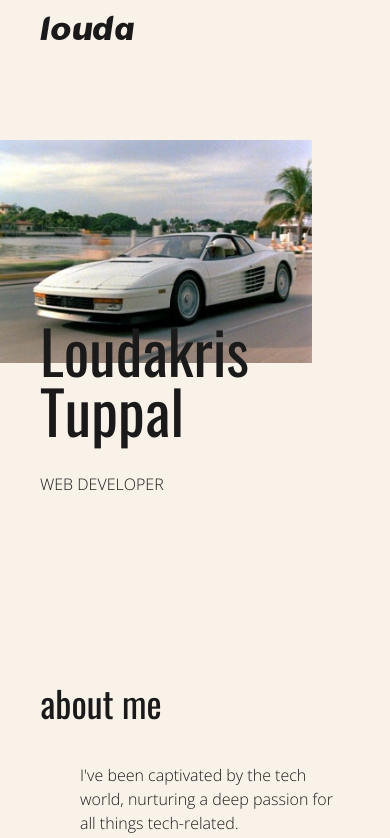
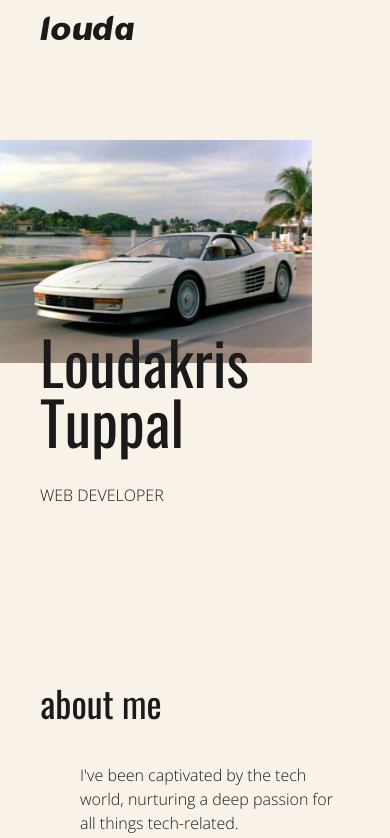
Before and after one commit to loudatppl/louda-portfolio, a React (Vite) app: page / in a window 390 px wide. Shown: the top 838 px of the page. Built offline with nearby package versions, Linux system fonts and the light colour scheme.

Commit message:
fix: adjusted spacing

```diff
--- a/src/components/Hero.jsx
+++ b/src/components/Hero.jsx
@@ -7,7 +7,7 @@ const Hero = () => {
   return (
     <section
         id='home'
-        className='w-full relative mt-2 text-dblack
+        className='w-full relative mt-0 text-dblack
         mb-20'
     >
         <div
@@ -22,7 +22,7 @@ const Hero = () => {
         </div>
         <div
             className='absolute md:top-[30%]
-            md:left-[43.8%] mt-20 top-[45%]'
+            md:left-[43.8%] mt-20 top-[50%]'
         >
             <div
                 className='flex flex-col items-start
```
